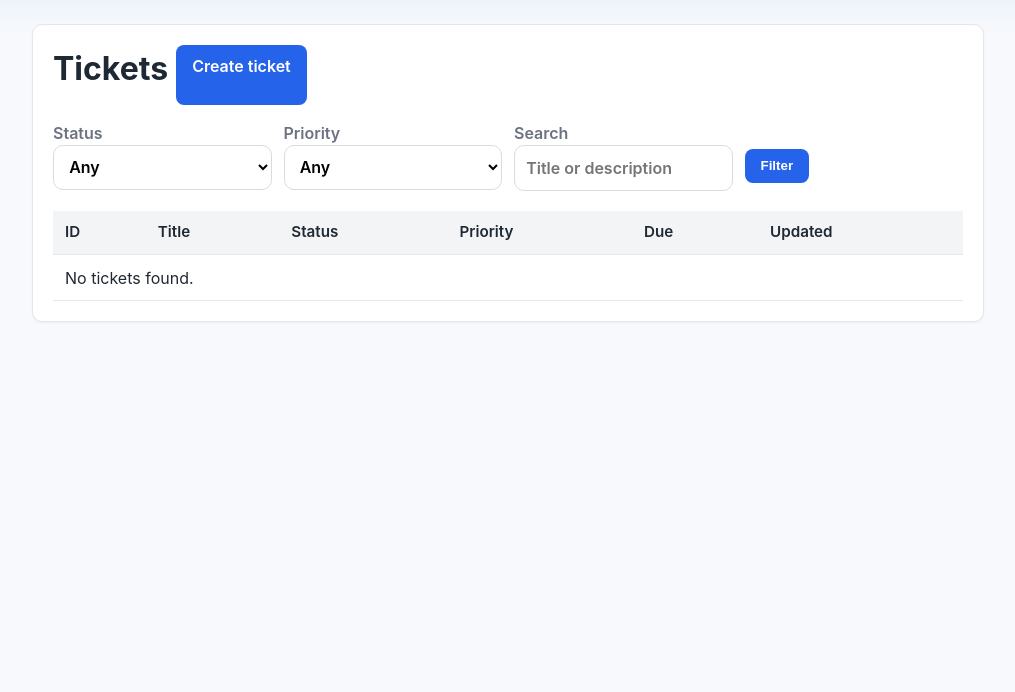
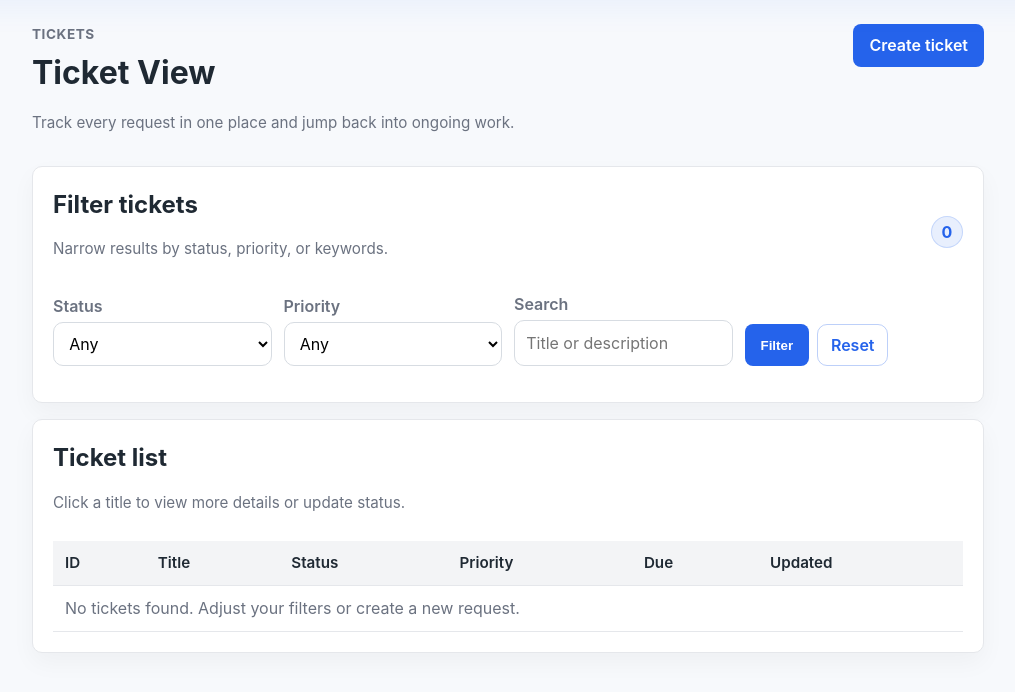
Before and after one commit to MysteryGrove/simpledesk, a Flask app: page /tickets/ in a window 1280 px wide. Shown: the part 72-764 px from the top of the page, without its empty margins (132-1147 px from the left). Run offline with Flask 3, Linux system fonts and the light colour scheme; the visitor is signed in with stand-in values (Sample User, id 1).

Commit message:
Update tickets page title

```diff
--- a/app/static/css/styles.css
+++ b/app/static/css/styles.css
@@ -150,6 +150,24 @@ h1, h2, h3 {
   margin: 0 0 0.75rem;
 }
 
+.page-header {
+  display: flex;
+  justify-content: space-between;
+  align-items: flex-start;
+  gap: 1rem;
+  margin-bottom: 1rem;
+}
+
+.page-heading h1 {
+  margin-bottom: 0.2rem;
+}
+
+.page-actions {
+  display: flex;
+  align-items: center;
+  gap: 0.5rem;
+}
+
 .card {
   background: var(--card);
   border: 1px solid var(--border);
@@ -194,6 +212,35 @@ h1, h2, h3 {
   background: #f9fafb;
 }
 
+.table-card {
+  box-shadow: 0 10px 24px rgba(0, 0, 0, 0.04);
+}
+
+.table-header {
+  display: flex;
+  align-items: center;
+  justify-content: space-between;
+  margin-bottom: 0.75rem;
+}
+
+.ticket-table tbody tr {
+  transition: background 0.12s ease, transform 0.12s ease;
+}
+
+.ticket-table tbody tr:hover {
+  transform: translateY(-1px);
+}
+
+.ticket-title a {
+  font-weight: 700;
+}
+
+.table-empty {
+  text-align: center;
+  color: var(--muted);
+  padding: 1.25rem 0.75rem;
+}
+
 .filters,
 .form-grid {
   display: grid;
@@ -203,6 +250,26 @@ h1, h2, h3 {
 .filters {
   grid-template-columns: repeat(auto-fit, minmax(180px, 1fr));
   margin: 1rem 0;
+}
+
+.filters-card {
+  margin-bottom: 1rem;
+  box-shadow: 0 10px 24px rgba(0, 0, 0, 0.04);
+}
+
+.filters-header {
+  display: flex;
+  align-items: center;
+  justify-content: space-between;
+  margin-bottom: 0.75rem;
+}
+
+.filters-inline {
+  align-items: end;
+}
+
+.filters-actions .actions {
+  justify-content: flex-start;
 }
 
 .form-grid {
--- a/app/templates/login.html
+++ b/app/templates/login.html
@@ -20,6 +20,6 @@
       <button type="submit" class="button primary auth-submit">Sign in</button>
     </form>
   </section>
-  <p class="version-label" aria-label="Application version">Version: v1.0</p>
+  <p class="version-label" aria-label="Application version">Version: v1.1</p>
 </div>
 {% endblock %}
--- a/app/templates/tickets_list.html
+++ b/app/templates/tickets_list.html
@@ -1,45 +1,68 @@
 {% extends 'base.html' %}
 {% block title %}Tickets{% endblock %}
 {% block content %}
-  <div class="card">
-    <div class="actions">
-      <h1>Tickets</h1>
+  <div class="page-header">
+    <div class="page-heading">
+      <p class="eyebrow">Tickets</p>
+      <h1>Ticket View</h1>
+      <p class="muted">Track every request in one place and jump back into ongoing work.</p>
+    </div>
+    <div class="page-actions">
       <a class="btn" href="{{ url_for('tickets.new_ticket') }}">Create ticket</a>
     </div>
+  </div>
 
-    <form method="get" class="filters">
+  <section class="card filters-card">
+    <div class="filters-header">
       <div>
-        <label>Status
-          <select name="status">
+        <h2>Filter tickets</h2>
+        <p class="muted">Narrow results by status, priority, or keywords.</p>
+      </div>
+      <div class="pill">{{ tickets|length }}</div>
+    </div>
+
+    <form method="get" class="filters filters-inline">
+      <div>
+        <label for="status">Status</label>
+        <select id="status" name="status">
           <option value="">Any</option>
           {% for status in status_options %}
             <option value="{{ status }}" {% if current_status == status %}selected{% endif %}>{{ status }}</option>
           {% endfor %}
         </select>
-        </label>
       </div>
       <div>
-        <label>Priority
-          <select name="priority">
+        <label for="priority">Priority</label>
+        <select id="priority" name="priority">
           <option value="">Any</option>
           {% for priority in priority_options %}
             <option value="{{ priority }}" {% if current_priority == priority %}selected{% endif %}>{{ priority }}</option>
           {% endfor %}
         </select>
-        </label>
       </div>
       <div>
-        <label>Search
-          <input type="text" name="search" value="{{ search_term }}" placeholder="Title or description">
-        </label>
+        <label for="search">Search</label>
+        <input id="search" type="text" name="search" value="{{ search_term }}" placeholder="Title or description">
       </div>
-      <div>
+      <div class="filters-actions">
         <label>&nbsp;</label>
-        <button type="submit">Filter</button>
+        <div class="actions">
+          <button type="submit" class="btn">Filter</button>
+          <a class="btn ghost" href="{{ url_for('tickets.list_tickets') }}">Reset</a>
+        </div>
       </div>
     </form>
+  </section>
 
-    <table class="table">
+  <section class="card table-card">
+    <div class="table-header">
+      <div>
+        <h2>Ticket list</h2>
+        <p class="muted">Click a title to view more details or update status.</p>
+      </div>
+    </div>
+
+    <table class="table ticket-table">
       <thead>
         <tr>
           <th>ID</th>
@@ -53,17 +76,19 @@
       <tbody>
         {% for ticket in tickets %}
           <tr>
-            <td>{{ ticket.id }}</td>
-            <td><a href="{{ url_for('tickets.ticket_detail', ticket_id=ticket.id) }}">{{ ticket.title }}</a></td>
-            <td>{{ ticket.status }}</td>
-            <td>{{ ticket.priority }}</td>
+            <td><span class="muted">#{{ ticket.id }}</span></td>
+            <td class="ticket-title"><a href="{{ url_for('tickets.ticket_detail', ticket_id=ticket.id) }}">{{ ticket.title }}</a></td>
+            <td><span class="badge status-{{ ticket.status|lower }}">{{ ticket.status }}</span></td>
+            <td><span class="badge priority-{{ ticket.priority|lower }}">{{ ticket.priority }}</span></td>
             <td>{{ ticket.due_date.strftime('%Y-%m-%d') if ticket.due_date else '-' }}</td>
             <td>{{ ticket.updated_at.strftime('%Y-%m-%d %H:%M') }}</td>
           </tr>
         {% else %}
-          <tr><td colspan="6">No tickets found.</td></tr>
+          <tr>
+            <td colspan="6" class="table-empty">No tickets found. Adjust your filters or create a new request.</td>
+          </tr>
         {% endfor %}
       </tbody>
     </table>
-  </div>
+  </section>
 {% endblock %}
```
Also changed, not shown: other parts of app/static/css/styles.css (+50 -0 lines). Lines whose indentation alone changed are shown as unchanged.
